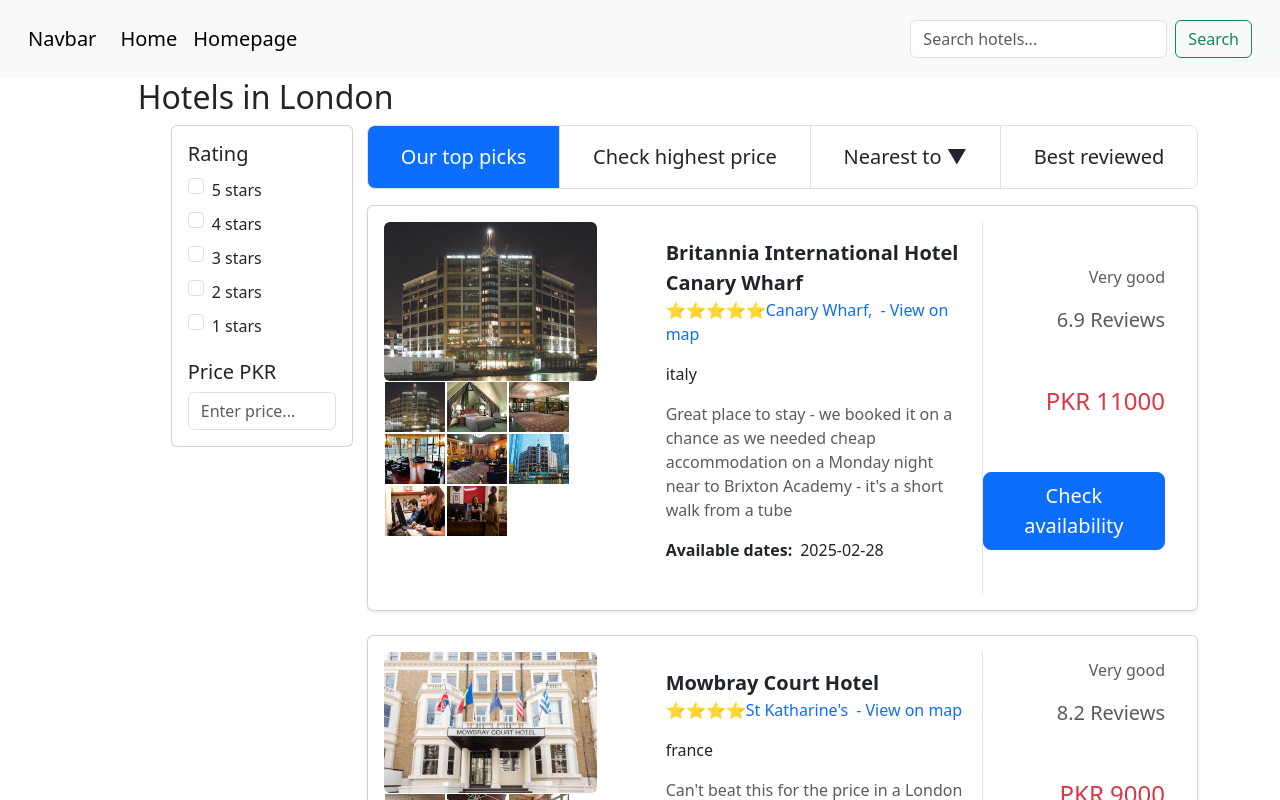
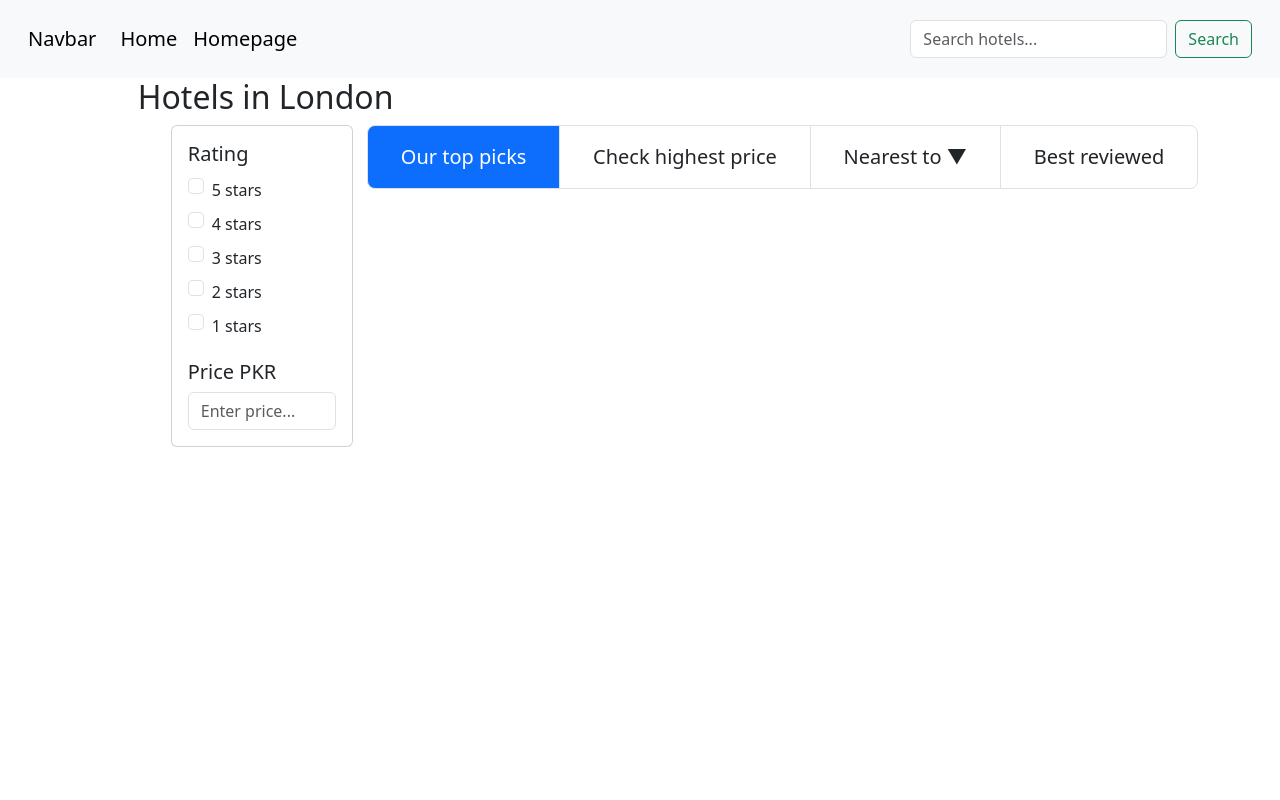
Before and after one commit to abrar0124/Bootstrap, a React (Create React App) app: page /Gallery in a window 1280 px wide. Shown: the top 800 px of the page. Built offline with nearby package versions, Linux system fonts and the light colour scheme.

Commit message:
local-filter

```diff
--- a/src/components/Gallery.jsx
+++ b/src/components/Gallery.jsx
@@ -6,9 +6,7 @@
 import HotelCard from "./Galleryparts/HotelCard";
 
 const Gallery = () => {
-  const string = "Saba";
   const {
-    hotels,
     searchQuery,
     selectedDate,
     selectedStars,
@@ -17,39 +15,6 @@
     isAscending,
     selectedCountry,
   } = useSelector((state) => state.hotels);
-
-  let filteredHotels = hotels.filter((hotel) => {
-    const lowerCaseName = hotel.name.toLowerCase();
-    const lowerCaseQuery = searchQuery.toLowerCase();
-
-    const matchesSearch =
-      lowerCaseName.includes(lowerCaseQuery) ||
-      lowerCaseName.startsWith(lowerCaseQuery);
-
-    const matchesStars =
-      selectedStars.length === 0 || selectedStars.includes(hotel.Star.length);
-    const matchesPrice = hotel.price >= selectedPrice;
-
-    const matchesDate =
-      selectedDate == null || hotel.availableDates == selectedDate;
-    const matchesCountry =
-      selectedCountry == null || hotel.Country === selectedCountry;
-    return (
-      matchesSearch &&
-      matchesStars &&
-      matchesPrice &&
-      matchesDate &&
-      matchesCountry
-    );
-  });
-
-  console.log("filteredHotels: ", filteredHotels);
-
-  if (sortBy === "price_lowest") {
-    filteredHotels.sort((a, b) =>
-      isAscending ? a.price - b.price : b.price - a.price
-    );
-  }
 
   return (
     <div className="container mt-4">
@@ -60,10 +25,8 @@
         </div>
         <div className="col-md-9">
           <SortingButtons />
-          {filteredHotels.length > 0 ? (
-            filteredHotels.map((hotel) => (
-              <HotelCard key={hotel.id} hotel={hotel} />
-            ))
+          {[] > 0 ? (
+            [1, 2, 3].map((hotel) => <HotelCard key={hotel.id} hotel={hotel} />)
           ) : (
             <Text type={"p"} content={"No hotels found."} />
           )}
```
